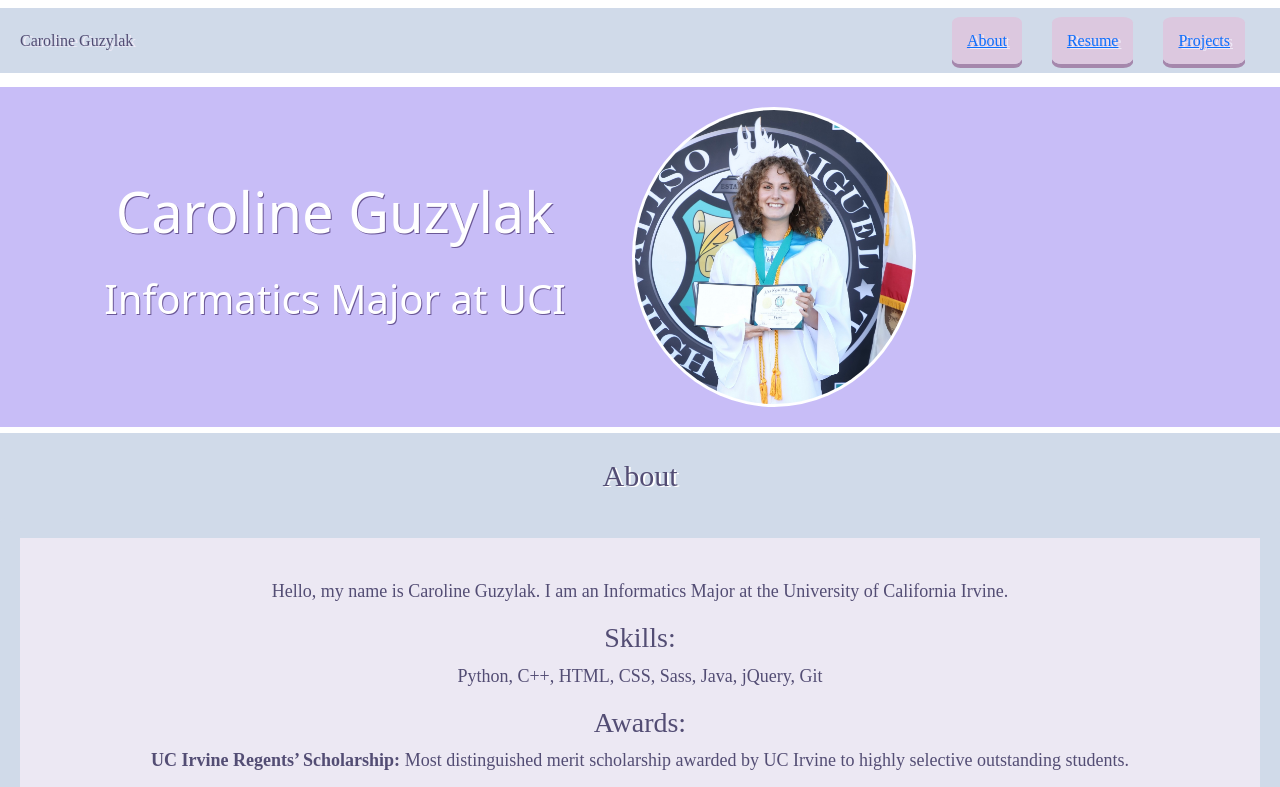
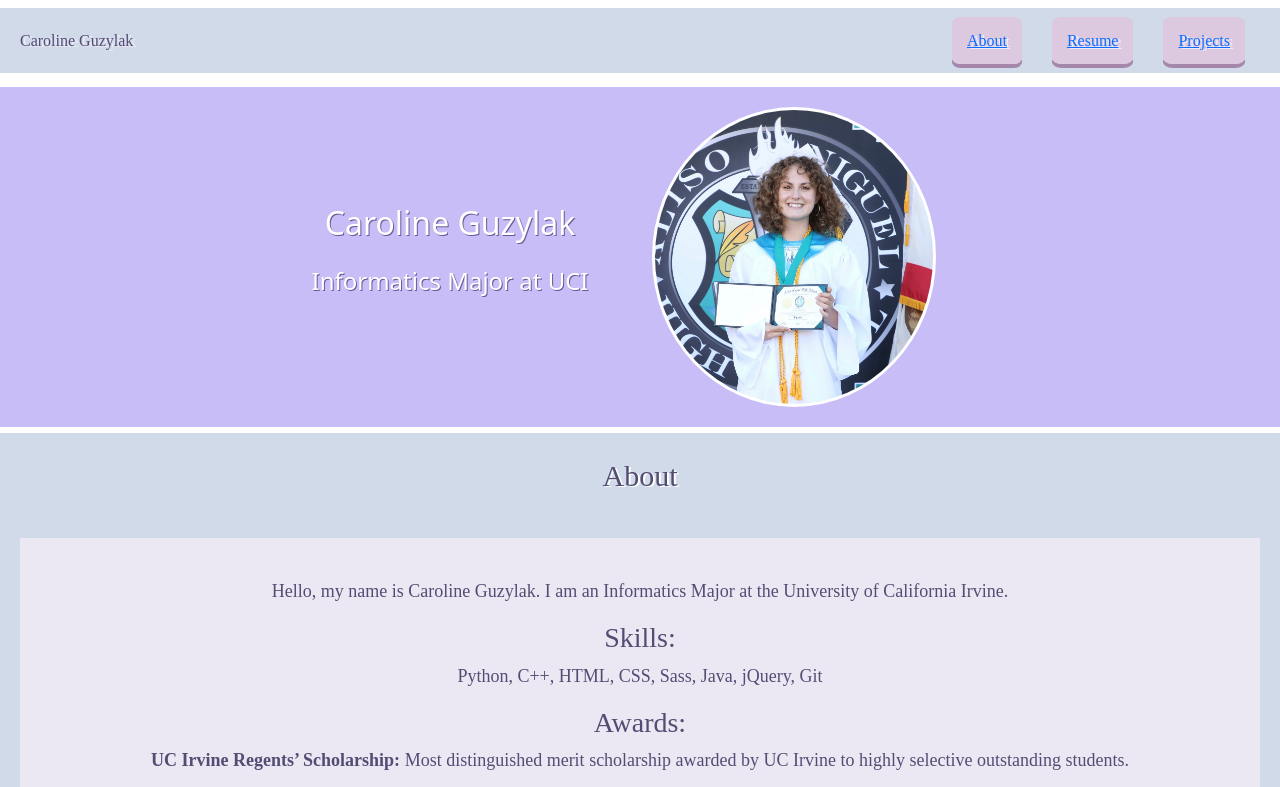
Before and after one commit to carolineguzylak/PortfolioSite, a website: page index.html in a window 1280 px wide. Shown: the top 787 px of the page. Drawn offline with nearby package versions, Linux system fonts and the light colour scheme.

Commit message:
got photo and into to center properly

```diff
--- a/index.html
+++ b/index.html
@@ -43,7 +43,10 @@
             <div class="container">
                 <div class="row">
 
-                    <div id="intro" class="col-6">
+                    <div class="col-2">
+                    </div>
+
+                    <div id="intro" class="col-4">
 
                         <div class="container">
                             <div class="row">
@@ -56,10 +59,11 @@
 
                     </div>
 
-                    <div class="col-6">
-                        <div class="float-start">
-                            <img class="img-fluid" src="images/profile.jpg" alt="Caroline Guzylak Photo">
-                        </div>
+                    <div id="profilePic" class="col-4">
+                        <img class="img-fluid" src="images/profile.jpg" alt="Caroline Guzylak Photo">
+                    </div>
+
+                    <div class="col-2">
                     </div>
 
                 </div>
--- a/sass/style.scss
+++ b/sass/style.scss
@@ -66,24 +66,25 @@
 
 
 .header{
-    display:flex;
-    flex-direction:column;
-    text-align:center;
     background-color:var(--headerColor);
-    padding-right:40px;
     #intro {
         color:white;
         text-shadow: 1px 1px #6b5897;
         display: flex;
-        justify-content: center;
         align-items: center;
         #name{
-            font-size:7vmin;
+            font-size:4vmin;
+            text-align:center;
         }
         #bio {
-            font-size:5vmin;
+            font-size:3vmin;
+            text-align:center;
         }
     }
+    #profilePic {
+        display: flex;
+        justify-content: left;
+        align-items: center;
         img{
             background-color:white;
             max-height:300px;
@@ -91,6 +92,7 @@
             border-radius:50%;
             margin-top:20px;
             margin-bottom:20px;
+        }
     }
 }
 
```
Also changed, not shown: css/style.css. Lines whose indentation alone changed are shown as unchanged.
